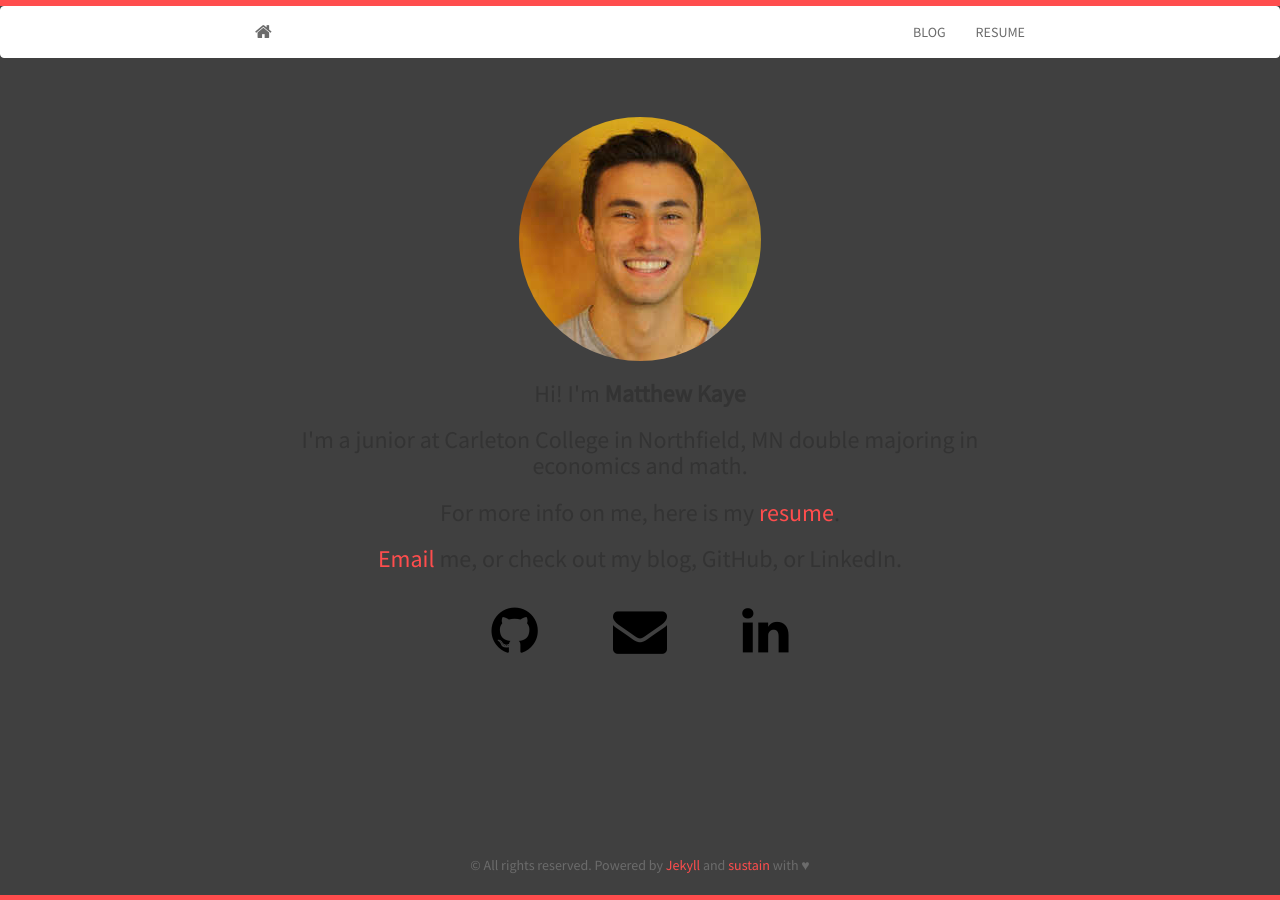
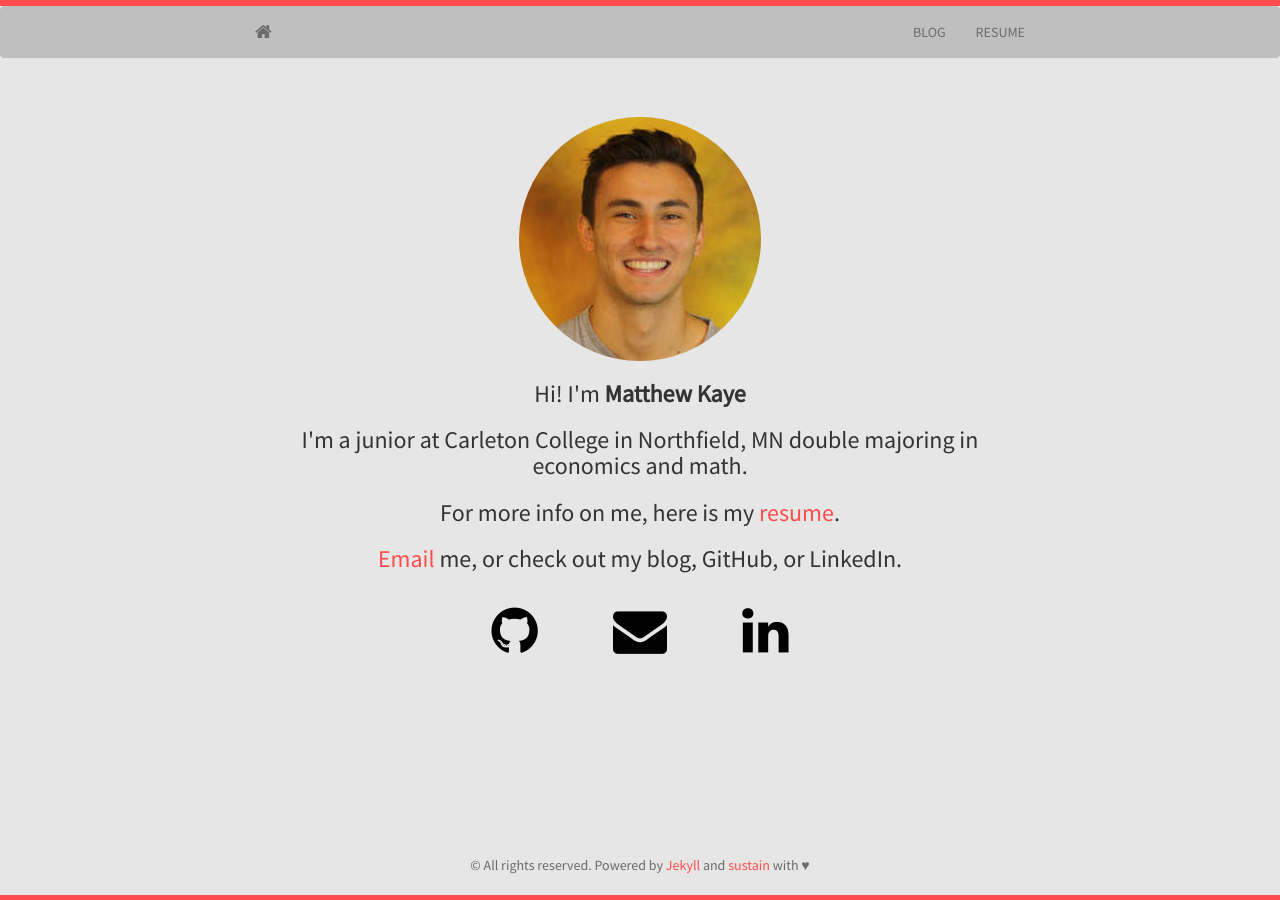
Before and after one commit to mrkaye97/mrkaye97.github.io, a Jekyll site: the page built from index.html, in a window 1280 px wide. Built offline with Jekyll 4.4.1, drawn with Linux system fonts in a browser that asks for light colours; nearby versions of some CDN libraries; the list of posts is cut into pages by our own code.

Commit message:
Update main.css

```diff
--- a/static/css/main.css
+++ b/static/css/main.css
@@ -3,7 +3,7 @@
 html,
 body {
   height: 100%;
-  background-color: #404040;
+  background-color: #e6e6e6;
   font-family: 'Source Sans Pro', sans-serif;
   /* The html and body elements cannot have any padding or margin. */
   border-top: 3px solid #ff4d4d;
@@ -26,8 +26,8 @@
   margin-bottom: 10px;
 }
 .navbar-default {
-  background-color: #ffffff;
-  border-color: #ffffff;
+  background-color: #bfbfbf;
+  border-color: #bfbfbf;
 }
 .navbar-default .navbar-brand {
   color: #6b6b6b;
```
